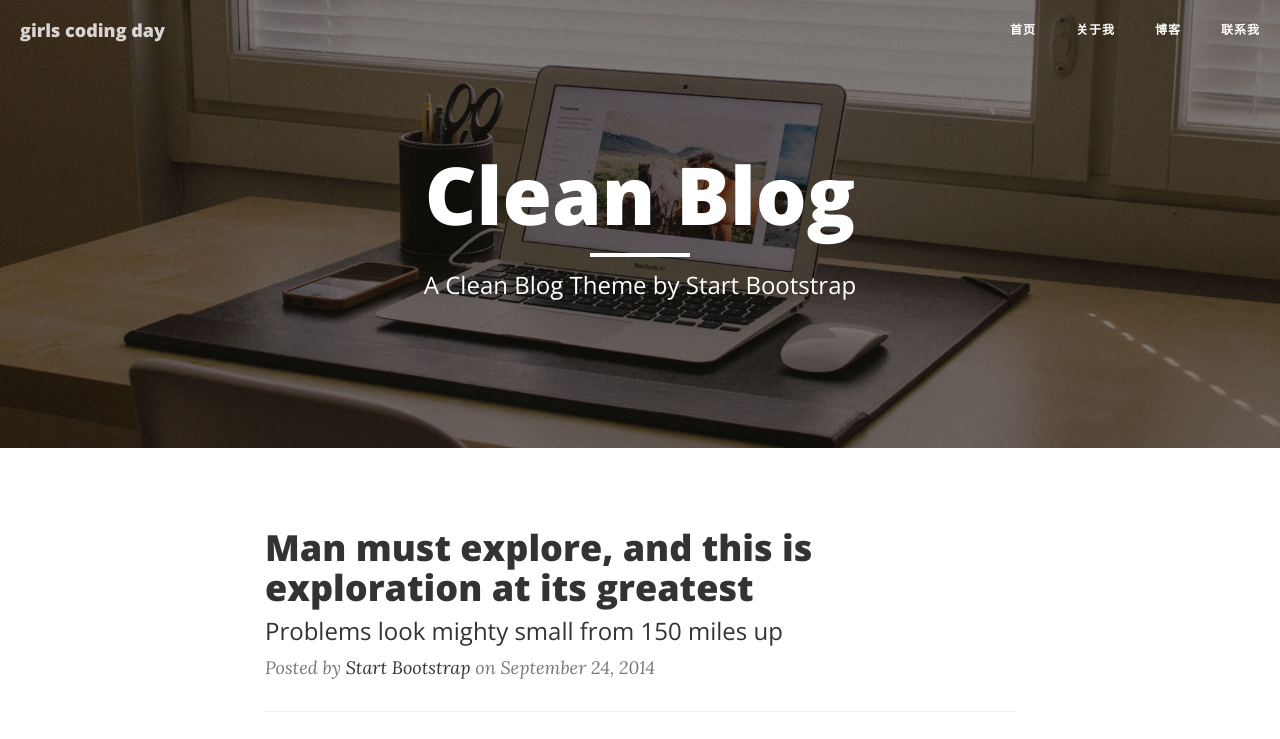
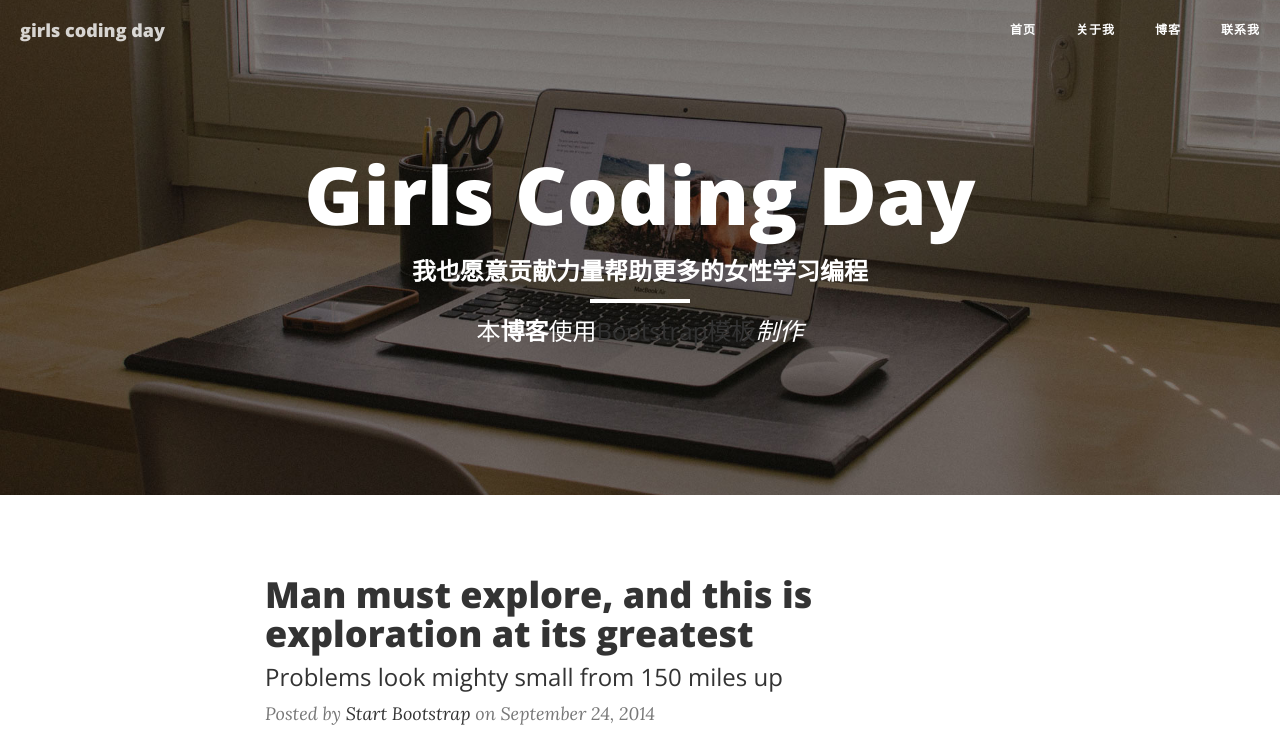
Before and after one commit to littletwoblack/GirlsCodingDayDemo, a website: page index.html in a window 1280 px wide. Shown: the top 739 px of the page. Drawn offline with nearby package versions, Linux system fonts and the light colour scheme.

Commit message:
修改header

```diff
--- a/index.html
+++ b/index.html
@@ -74,9 +74,10 @@
             <div class="row">
                 <div class="col-lg-8 col-lg-offset-2 col-md-10 col-md-offset-1">
                     <div class="site-heading">
-                        <h1>Clean Blog</h1>
+                        <h1>Girls Coding Day</h1>
+                        <h3>我也愿意贡献力量帮助更多的女性学习编程</h3>
                         <hr class="small">
-                        <span class="subheading">A Clean Blog Theme by Start Bootstrap</span>
+                        <span class="subheading">本<strong>博客</strong>使用<a href=" https://startbootstrap.com/template-overviews/clean-blog/">Bootstrap模板</a><i>制作</i></span>
                     </div>
                 </div>
             </div>
```
